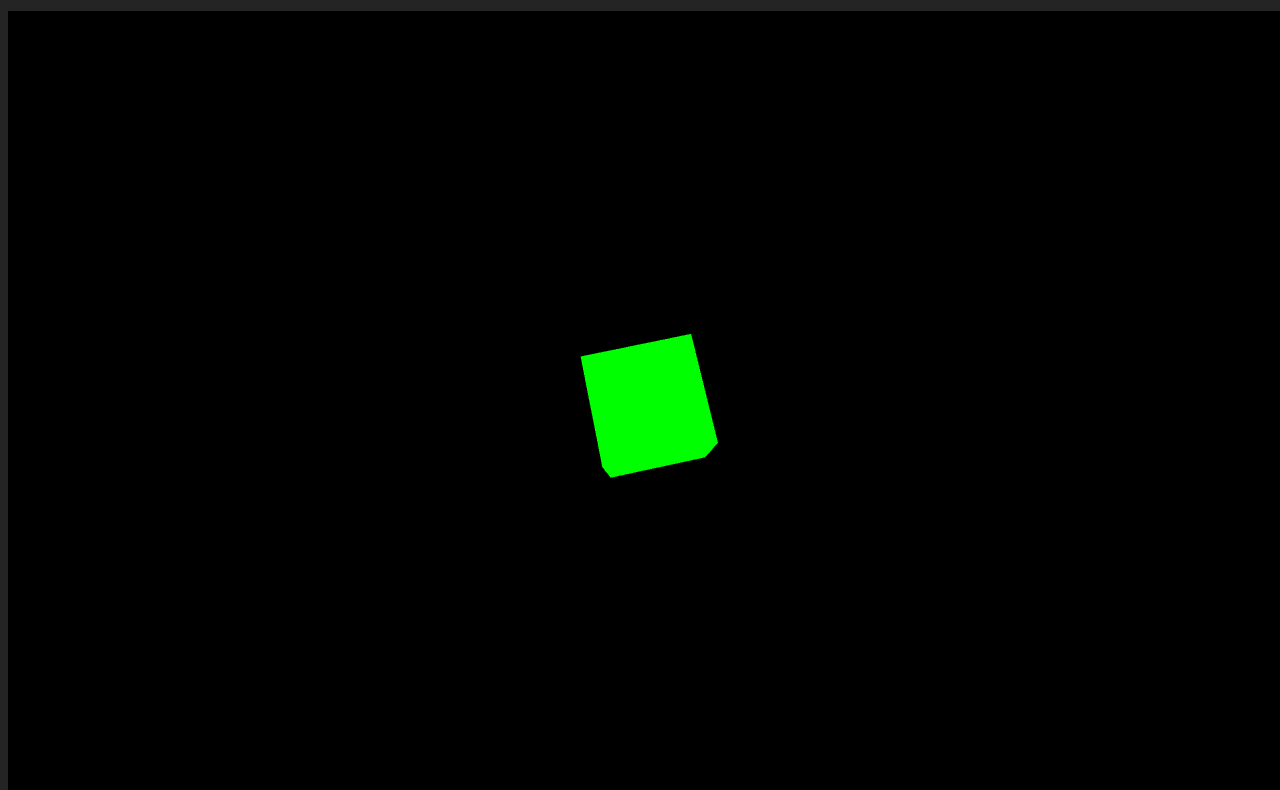
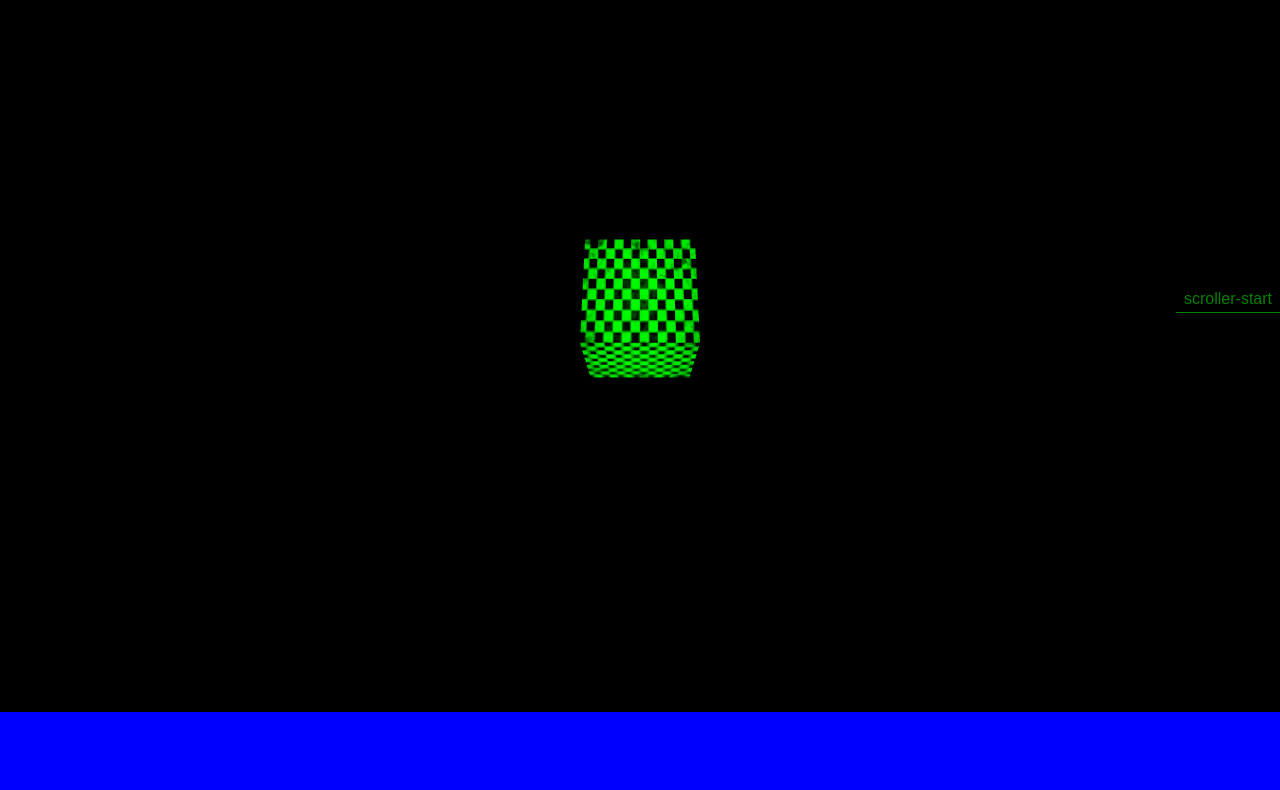
Before and after one commit to Andorey-P/MyWebsite, a website built with Vite: page index.html in a window 1280 px wide. Shown: the part 88-878 px from the top of the page. Built offline with nearby package versions, Linux system fonts and the light colour scheme; files whose address does not match are found by name.

Commit message:
BaseClass Created

```diff
--- a/index.html
+++ b/index.html
@@ -5,11 +5,17 @@
     <link rel="stylesheet" href="style.css">
     <link rel="icon" type="image/svg+xml" href="../vite.svg" />
     <meta name="viewport" content="width=device-width, initial-scale=1.0" />
-    <title>Vite App</title>
+    <title>My Website</title>
   </head>
   <body>
-    <div id="app"></div>
-    <h1>HELLO DEAR WORD changed</h1>
-    <script type="module" src="/main.js"></script>
+    <div id="app">
+      <section id="loading-screen"><h4 class="pulse">LOADING</h4></section>
+      <div id="first-scene" style="background-color: rgb(238, 255, 0); width: 100vw; height: 100vh;"></div>
+      <div class="someSpace" style="background-color: blue; width: 100vw; height: 30vh;"></div>
+      <div id="second-scene" style="background-color: rgb(9, 165, 35); width: 100vw; height: 100vh;"></div>
+
+    </div>
+
+    <script type="module" src="/src/main.js"></script>
   </body>
 </html>
--- a/main.js
+++ /dev/null
@@ -1,26 +0,0 @@
-import * as THREE from 'three';
-
-const scene = new THREE.Scene();
-const camera = new THREE.PerspectiveCamera( 75, window.innerWidth / window.innerHeight, 0.1, 1000 );
-
-const renderer = new THREE.WebGLRenderer({antialias:true});
-renderer.setSize( window.innerWidth, window.innerHeight );
-renderer.setPixelRatio( window.devicePixelRatio);
-renderer.setAnimationLoop( animate );
-document.body.appendChild( renderer.domElement );
-
-const geometry = new THREE.BoxGeometry( 1, 1, 1 );
-const material = new THREE.MeshBasicMaterial( { color: 0x00ff00 } );
-const cube = new THREE.Mesh( geometry, material );
-scene.add( cube );
-
-camera.position.z = 5;
-
-function animate() {
-
-	cube.rotation.x += 0.01;
-	cube.rotation.y += 0.01;
-
-	renderer.render( scene, camera );
-
-}
--- a/package.json
+++ b/package.json
@@ -8,13 +8,13 @@
     "build": "vite build",
     "preview": "vite preview",
     "deploy": "npm run build && gh-pages -d dist"
-
   },
   "devDependencies": {
     "gh-pages": "^6.2.0",
     "vite": "^5.4.10"
   },
   "dependencies": {
+    "gsap": "^3.12.5",
     "three": "^0.170.0"
   }
 }
--- /dev/null
+++ b/src/first-scene.js
@@ -0,0 +1,48 @@
+import * as THREE from 'three';
+import { RGBELoader } from 'three/examples/jsm/Addons.js';
+
+class FirstScene {
+  constructor(loadingManager) {
+    this.loadingManager = loadingManager;
+    this.scene = new THREE.Scene();
+    this.fov = 75;
+    this.camera = new THREE.PerspectiveCamera(this.fov, window.innerWidth / window.innerHeight, 0.1, 1000);
+    this.camera.position.z = 5;
+    this.containerId = 'first-scene';
+    this.clock = new THREE.Clock();
+    this.mesh = null;
+
+
+    this.init();
+  }
+
+  init() {
+    const rgbeLoader = new RGBELoader(this.loadingManager);
+      rgbeLoader.load('./texture.hdr', (tex)=> {
+	    //this.scene.background = tex;
+    });
+
+    const geometry = new THREE.BoxGeometry( 1, 1, 1 );
+    const material = new THREE.MeshBasicMaterial( { color: 0x00ff00 } );
+
+    const texLoader = new THREE.TextureLoader(this.loadingManager);
+    texLoader.load('./checker.jpg', (tex)=>{
+     material.map = tex;
+      material.needsUpdate = true;  // Ensure the texture is applied
+
+    })
+
+    this.mesh = new THREE.Mesh(geometry, material);
+    this.scene.add( this.mesh );
+
+    this.camera.position.z = 5;
+  }
+
+  update() {
+    console.log("first")
+    this.mesh.rotation.x += this.clock.getDelta();
+    this.mesh.rotation.y += this.clock.getDelta();
+  }
+}
+
+export default FirstScene;
--- /dev/null
+++ b/src/main.js
@@ -0,0 +1,80 @@
+import * as THREE from 'three';
+import gsap from 'gsap';
+import ScrollTrigger from "gsap/ScrollTrigger";
+
+import { LoadingManager } from "three";
+import FirstScene from "./first-scene";
+import SecondScene from './second-scene';
+
+let activeScene = null;
+let fps = 60;
+
+const loadingManager = new LoadingManager();
+gsap.registerPlugin(ScrollTrigger);
+
+// initialize all threejs scene
+const firstScene = new FirstScene(loadingManager);
+const secondScene = new SecondScene('second-scene',loadingManager);
+
+// Hide the loading screen when all assets are loaded
+loadingManager.onLoad = () => {
+	document.getElementById('loading-screen').style.display = 'none';
+	console.log('All assets loaded');
+	animate();
+  };
+
+// Renderer setup
+const renderer = new THREE.WebGLRenderer({antialias:true});
+
+// Handle scroll events and resize events
+window.addEventListener('resize', windowResize);
+
+function windowResize() {
+	if (activeScene) {
+		const activeContainer = document.getElementById(activeScene.containerId);
+		renderer.setSize(activeContainer.offsetWidth, activeContainer.offsetHeight);
+		activeScene.camera.aspect = activeContainer.offsetWidth / activeContainer.offsetHeight;
+		activeScene.camera.updateProjectionMatrix();
+	}
+}
+
+function setActiveScene(scene) {
+  activeScene = scene;
+  const activeContainer = document.getElementById(activeScene.containerId);
+  windowResize()
+  activeContainer.appendChild(renderer.domElement)
+  renderer.render(activeScene.scene, activeScene.camera);
+}
+
+// Render loop animation
+function animate() {
+	setTimeout(() => {
+		requestAnimationFrame(animate);
+		if (activeScene) {
+			activeScene.update();
+			renderer.render(activeScene.scene, activeScene.camera);
+		  }
+	}, 1000 / fps);
+
+}
+
+
+// Setup gsap animations
+gsap.to('#second-scene', {
+	backgroundColor: 'red',
+	duration:.1,
+	ease:'power1.inOut',
+	scrollTrigger: {
+		trigger:'#second-scene',
+		start: 'top center',
+		markers:true,
+		toggleActions: 'play none none reverse'
+	},
+	onStart: ()=> {
+		setActiveScene(secondScene);
+	},
+	onReverseComplete: ()=> {
+		setActiveScene(firstScene);
+
+	}
+})
--- /dev/null
+++ b/src/second-scene.js
@@ -0,0 +1,38 @@
+import * as THREE from 'three';
+import { RGBELoader } from 'three/examples/jsm/Addons.js';
+import BaseThreeJS from './threejs-scene-module';
+
+export default class SecondScene extends BaseThreeJS{
+    constructor(containerId, loadingManager){
+      super(containerId, loadingManager);
+    }
+
+    init() {
+      const rgbeLoader = new RGBELoader(this.loadingManager);
+        rgbeLoader.load('./texture.hdr', (tex)=> {
+        this.scene.background = tex;
+      });
+
+      const geometry = new THREE.SphereGeometry( 1, 32, 32 );
+      const material = new THREE.MeshBasicMaterial( { color: 0x00ff00 } );
+
+      const texLoader = new THREE.TextureLoader(this.loadingManager);
+      texLoader.load('./checker.jpg', (tex)=>{
+       material.map = tex;
+       material.needsUpdate = true;
+
+      })
+
+      this.mesh = new THREE.Mesh(geometry, material);
+      this.scene.add( this.mesh );
+
+      this.camera.position.z = 5;
+    }
+
+    update() {
+      console.log("second")
+
+      this.mesh.rotation.x += this.clock.getDelta();
+      this.mesh.rotation.y += this.clock.getDelta();
+    }
+}
--- /dev/null
+++ b/src/threejs-scene-module.js
@@ -0,0 +1,26 @@
+import * as THREE from 'three';
+import { RGBELoader } from 'three/examples/jsm/Addons.js';
+
+export default class BaseThreeJS {
+    constructor(containerId = 'null', loadingManager = null){
+    this.containerId = containerId;
+    this.loadingManager = loadingManager;
+    this.scene = new THREE.Scene();
+    this.fov = 75;
+    this.camera = new THREE.PerspectiveCamera(this.fov, window.innerWidth / window.innerHeight, 0.1, 1000);
+    this.camera.position.z = 5;
+    this.clock = new THREE.Clock();
+    this.mesh = null;
+
+    this.init();
+  }
+
+  init() {
+  alert("INIT CLASS MUST BE INITIALIZED IN CHILD CLASS")
+  }
+
+  update() {
+    alert("UPDATE CLASS MUST BE INITIALIZED IN CHILD CLASS")
+
+  }
+}
--- a/style.css
+++ b/style.css
@@ -1,19 +1,46 @@
-:root {
-  font-family: Inter, system-ui, Avenir, Helvetica, Arial, sans-serif;
-  line-height: 1.5;
-  font-weight: 400;
-
-  color-scheme: light dark;
-  color: rgba(255, 255, 255, 0.87);
-  background-color: #242424;
-
-  font-synthesis: none;
-  text-rendering: optimizeLegibility;
-  -webkit-font-smoothing: antialiased;
-  -moz-osx-font-smoothing: grayscale;
+body {
+  margin: 0;
+  padding: 0;
 }
 
 #app {
   display: flex;
   flex-direction: column;
+  overflow: hidden;
 }
+
+#loading-screen {
+  position: fixed;
+  z-index: 2;
+  width: 100%;
+  height: 100%;
+  background-color: #242424;
+  color: aliceblue;
+  font-size: 20vw;
+  display: flex;
+  justify-content: center;
+  align-items: center;
+
+}
+
+.fade-out {
+  opacity: 0;
+  transition: opacity .5s ease-out;
+}
+
+.pulse {
+  animation: pulse-animation 1s infinite;
+
+}
+
+@keyframes pulse-animation {
+  0% {
+    opacity: 1;
+  }
+  50% {
+    opacity: .5;
+  }
+  100% {
+    opacity: 1;
+  }
+}
```
Also changed, not shown: counter.js (deleted, +0 -9 lines), src/helpers/Scene-base.js (added, +27 -0 lines), Flow.png (added), public/checker.jpg (added), 3 other files.
